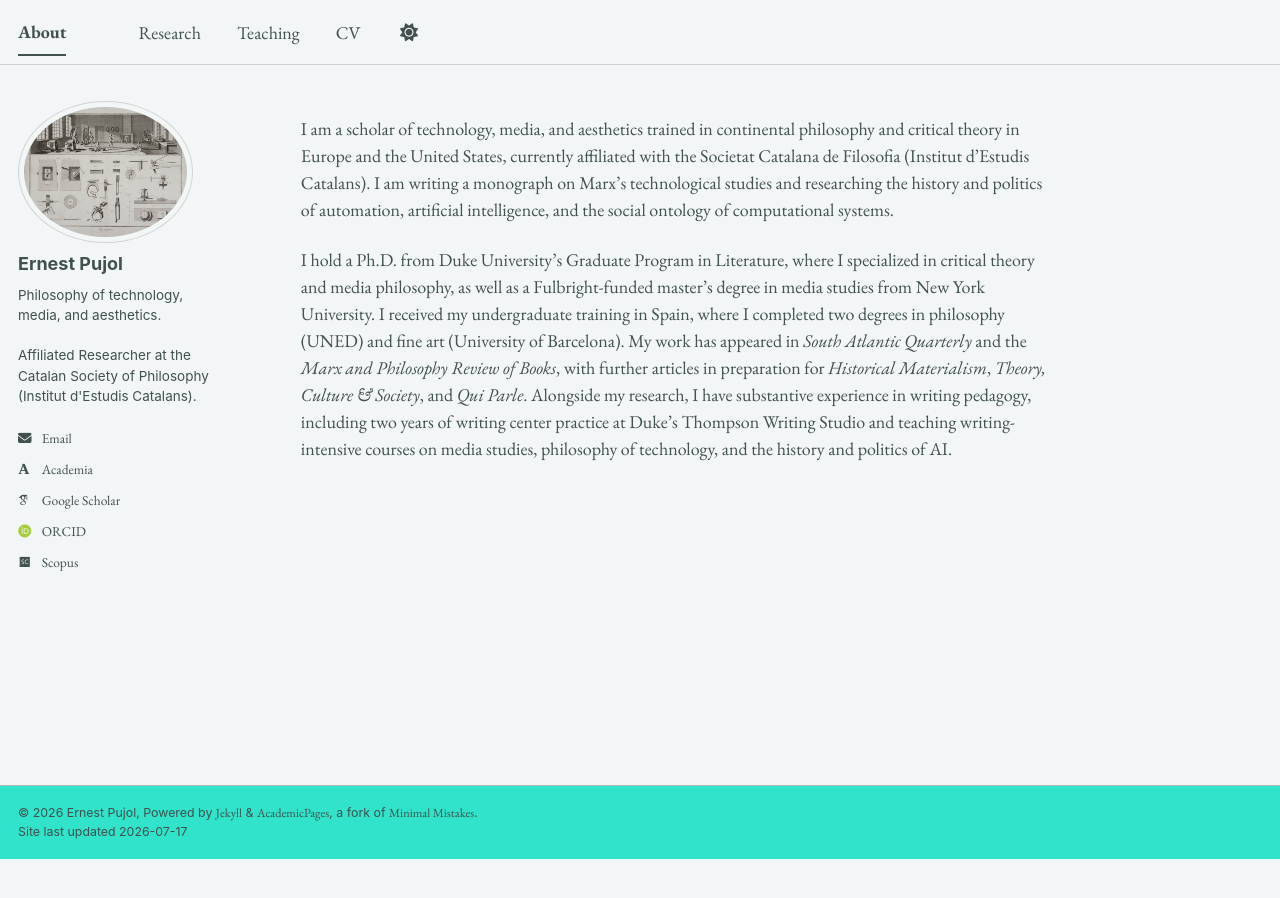
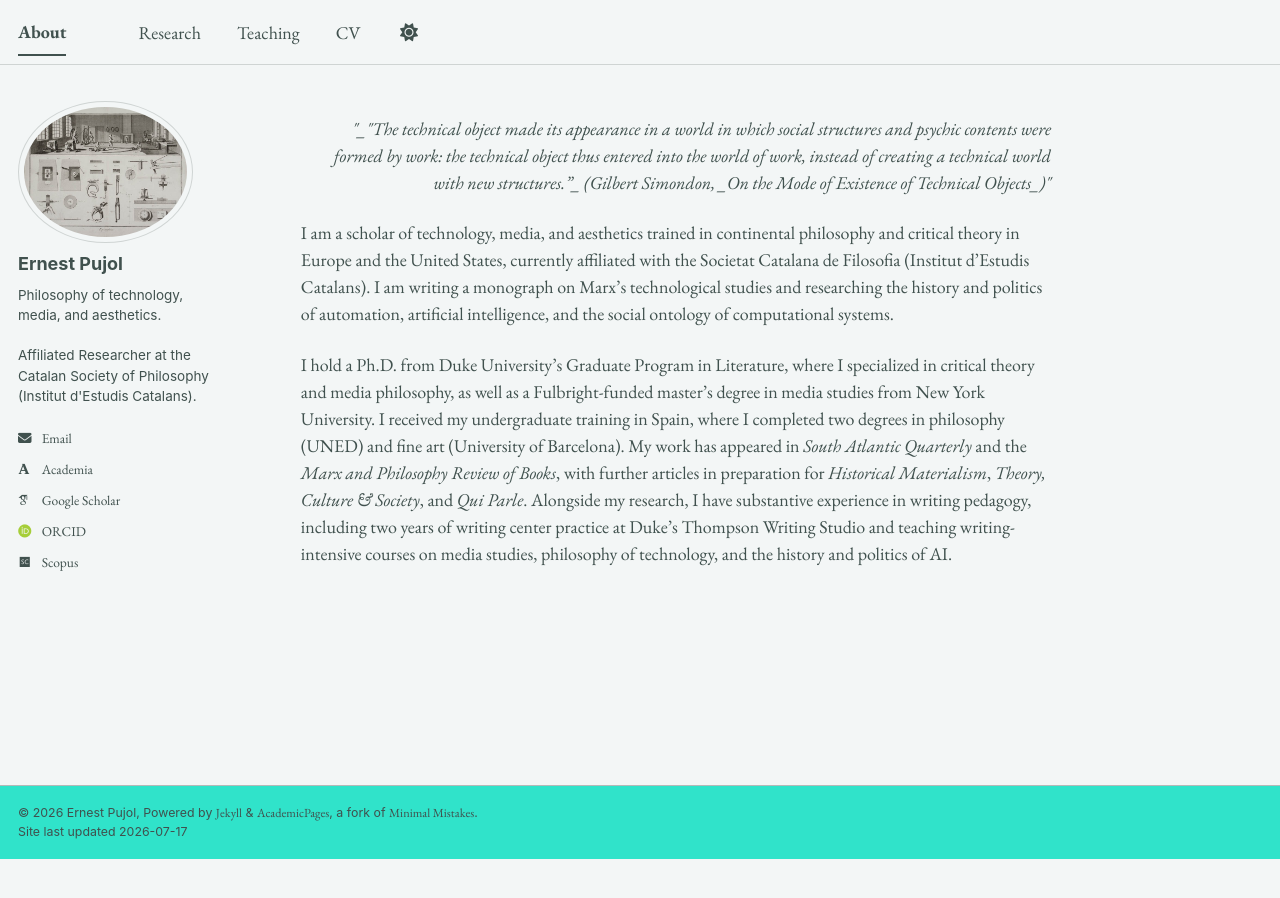
Before and after one commit to epujol90/epujol90.github.io, a Jekyll site: the page built from _pages/about.md, in a window 1280 px wide. Built offline with Jekyll 4.4.1, drawn with Linux system fonts in a browser that asks for light colours; some web fonts are replaced; a script bundle is joined from its source files by our own code; library files that are not in the unit come from our copies.

Commit message:
Update about.md

```diff
--- a/_pages/about.md
+++ b/_pages/about.md
@@ -6,6 +6,8 @@ redirect_from:
   - /about/
   - /about.html
 ---
+<p style="text-align: right; font-style: italic;">"_"The technical object made its appearance in a world in which social structures and psychic contents were formed by work: the technical object thus entered into the world of work, instead of creating a technical world with new structures.”_ (Gilbert Simondon, _On the Mode of Existence of Technical Objects_)"</p>
+
 I am a scholar of technology, media, and aesthetics trained in continental philosophy and critical theory in Europe and the United States, currently affiliated with the Societat Catalana de Filosofia (Institut d’Estudis Catalans). I am writing a monograph on Marx's technological studies and researching the history and politics of automation, artificial intelligence, and the social ontology of computational systems.
 
 I hold a Ph.D. from Duke University’s Graduate Program in Literature, where I specialized in critical theory and media philosophy, as well as a Fulbright-funded master’s degree in media studies from New York University. I received my undergraduate training in Spain, where I completed two degrees in philosophy (UNED) and fine art (University of Barcelona). My work has appeared in _South Atlantic Quarterly_ and the _Marx and Philosophy Review of Books_, with further articles in preparation for _Historical Materialism_, _Theory, Culture & Society_, and _Qui Parle_. Alongside my research, I have substantive experience in writing pedagogy, including two years of writing center practice at Duke’s Thompson Writing Studio and teaching writing-intensive courses on media studies, philosophy of technology, and the history and politics of AI.
```
